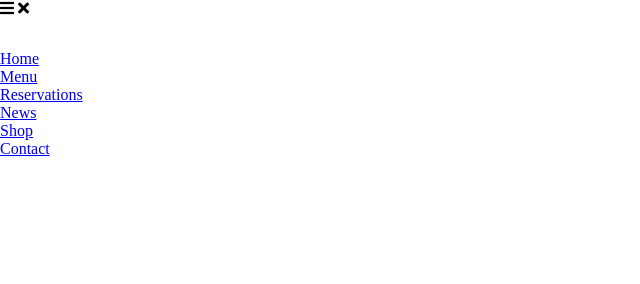
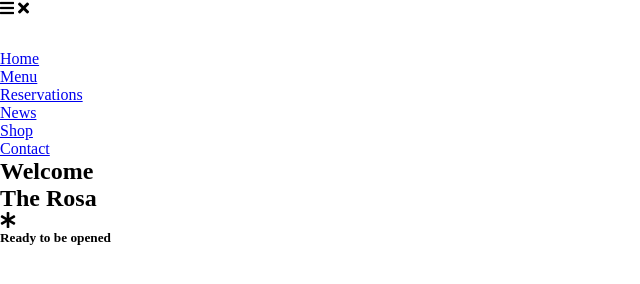
Before and after one commit to Bella-Amandine/rosa-project, a plain HTML site: page index.html in a window 1280 px wide. Shown: the whole page, without its empty margins (0-640 px from the left). Drawn offline with nearby package versions, Linux system fonts and the light colour scheme; a web font is replaced by a local one.

Commit message:
Add hero section

```diff
--- a/index.html
+++ b/index.html
@@ -47,6 +47,29 @@
 
     <!-- Header ends -->
 
+    <section id="hero" class="hero">
+        <div class="container">
+            <h2 class="sub-headline">
+                <span class="first-letter">W</span>elcome
+            </h2>
+            <h1 class="headline">The Rosa</h1>
+            <div class="headline-description">
+                <div class="separator">
+                    <div class="line line-left"></div>
+                    <div class="asterisk"><i class="fas fa-asterisk"></i></div>
+                    <div class="line line-right"></div>
+                </div>
+
+                <div class="single-animation">
+                    <h5>Ready to be opened</h5>
+                    <a href="#" class="btn cta-btn"></a>
+                </div>
+            </div>
+        </div>
+    </section>
+
+    <!-- Hero ends -->
+
     <script src="main.js"></script>
 </body>
 </html>
```
